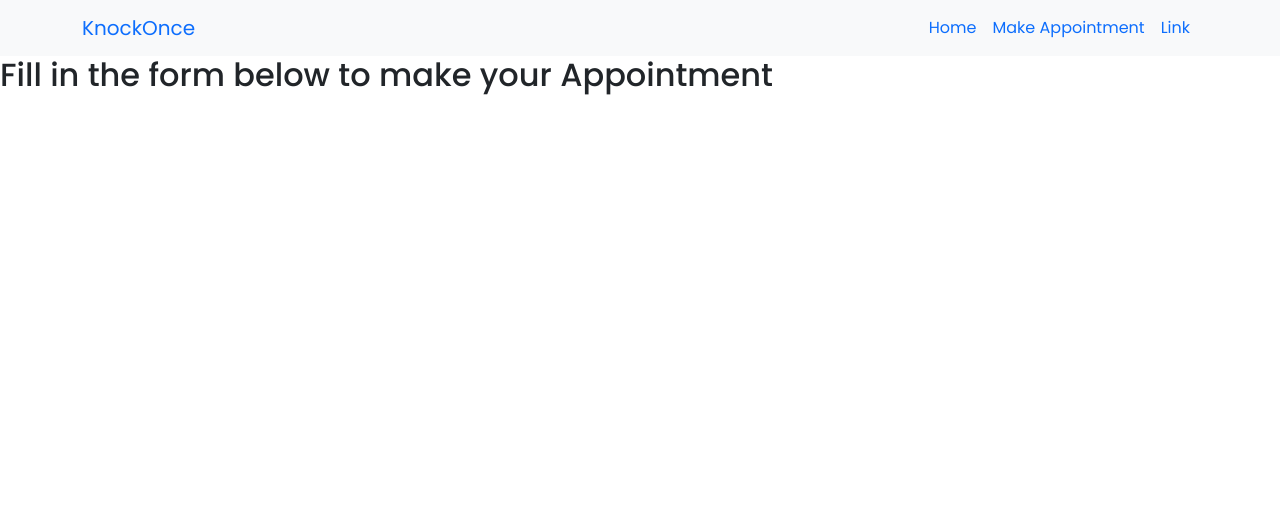
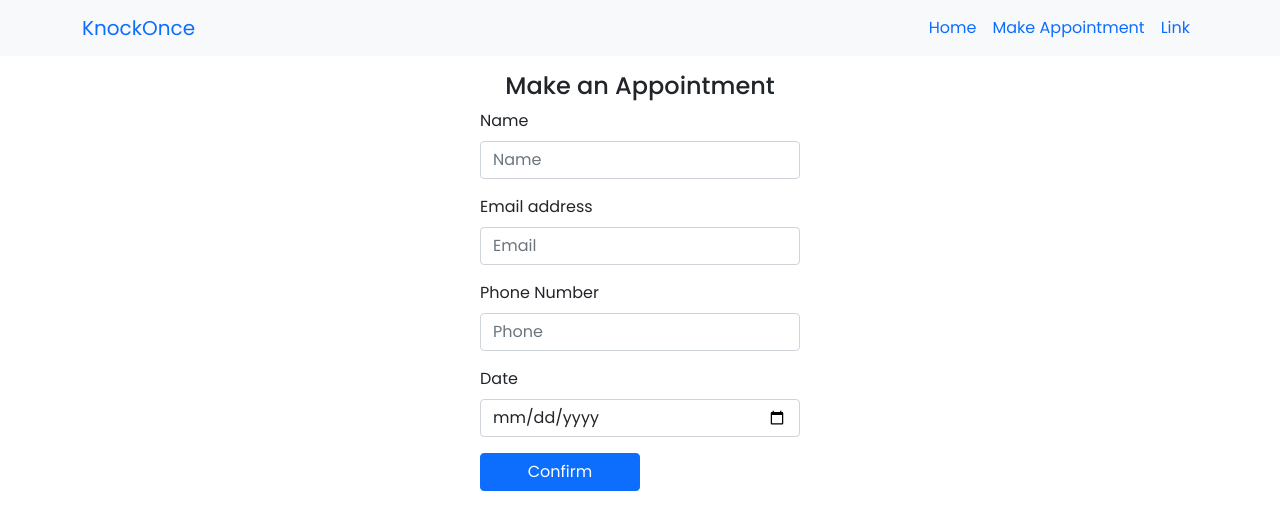
Before and after one commit to mohammadtanim24h/appointment-form, a React (Create React App) app: page /appointment in a window 1280 px wide. Shown: the top 530 px of the page. Built offline with nearby package versions, Linux system fonts and the light colour scheme.

Commit message:
appointment form added

```diff
--- a/public/index.html
+++ b/public/index.html
@@ -24,7 +24,7 @@
       work correctly both with client-side routing and a non-root public URL.
       Learn how to configure a non-root public URL by running `npm run build`.
     -->
-    <title>React App</title>
+    <title>KnockOnce</title>
   </head>
   <body>
     <noscript>You need to enable JavaScript to run this app.</noscript>
--- /dev/null
+++ b/src/Components/Appointment/Appointment.css
@@ -0,0 +1,10 @@
+.custom-form {
+    width: 25%;
+    margin: 0 auto;
+}
+
+@media screen and (max-width: 576px) {
+    .custom-form {
+        width: 90%;
+    }
+}
--- a/src/Components/Appointment/Appointment.js
+++ b/src/Components/Appointment/Appointment.js
@@ -1,9 +1,44 @@
-import React from 'react';
+import React from "react";
+import { Button, Form } from "react-bootstrap";
+import "./Appointment.css";
 
 const Appointment = () => {
     return (
         <div>
-            <h2>Fill in the form below to make your Appointment</h2>
+            <h4 className="text-center mt-3">Make an Appointment</h4>
+            <Form className="custom-form mx-auto">
+                <Form.Group className="mb-3">
+                    <Form.Label>Name</Form.Label>
+                    <Form.Control name="name" type="text" placeholder="Name" />
+                </Form.Group>
+
+                <Form.Group className="mb-3">
+                    <Form.Label>Email address</Form.Label>
+                    <Form.Control
+                        name="email"
+                        type="email"
+                        placeholder="Email"
+                    />
+                </Form.Group>
+
+                <Form.Group className="mb-3">
+                    <Form.Label>Phone Number</Form.Label>
+                    <Form.Control
+                        name="phone"
+                        type="number"
+                        placeholder="Phone"
+                    />
+                </Form.Group>
+
+                <Form.Group className="mb-3">
+                    <Form.Label>Date</Form.Label>
+                    <Form.Control name="date" type="date"/>
+                </Form.Group>
+
+                <Button variant="primary" className="w-50" type="submit">
+                    Confirm
+                </Button>
+            </Form>
         </div>
     );
 };
--- a/src/Components/Home/Home.js
+++ b/src/Components/Home/Home.js
@@ -1,4 +1,5 @@
 import React from "react";
+import { Link } from "react-router-dom";
 
 const Home = () => {
     return (
@@ -7,7 +8,7 @@ const Home = () => {
                 Welcome to{" "}
                 <span className="text-primary fw-bold">KnockOnce</span>
             </h2>
-            <p className="text-center">Please make your Appointment</p>
+            <p className="text-center">Please make your <Link to="/appointment">Appointment</Link></p>
         </div>
     );
 };
```
